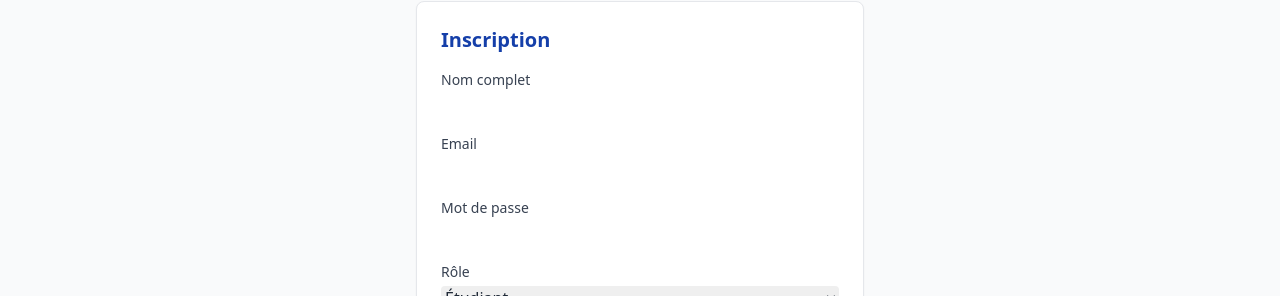
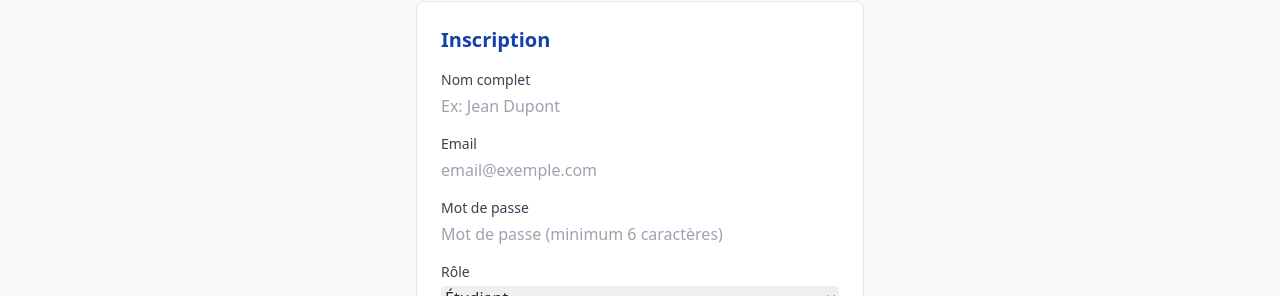
Before and after one commit to tidiane-dev-coding/Mon-frontend, a React (Vite) app: page /register in a window 1280 px wide. Shown: the part 280-576 px from the top of the page. Built offline with nearby package versions, Linux system fonts and the light colour scheme.

Commit message:
feat(auth): add placeholders and autocomplete to login/register

```diff
--- a/src/features/auth/LoginPage.tsx
+++ b/src/features/auth/LoginPage.tsx
@@ -64,11 +64,27 @@ export function LoginPage() {
           {/* Champs email et mot de passe */}
           <div>
             <label className="block text-sm font-medium text-gray-700">Email</label>
-            <input className="mt-1 w-full rounded border-gray-300 focus:ring-primary-500 focus:border-primary-500" type="email" value={email} onChange={e => setEmail(e.target.value)} required />
+            <input
+              className="mt-1 w-full rounded border-gray-300 focus:ring-primary-500 focus:border-primary-500"
+              type="email"
+              value={email}
+              onChange={e => setEmail(e.target.value)}
+              placeholder="email@exemple.com"
+              autoComplete="email"
+              required
+            />
           </div>
           <div>
             <label className="block text-sm font-medium text-gray-700">Mot de passe</label>
-            <input className="mt-1 w-full rounded border-gray-300 focus:ring-primary-500 focus:border-primary-500" type="password" value={password} onChange={e => setPassword(e.target.value)} required />
+            <input
+              className="mt-1 w-full rounded border-gray-300 focus:ring-primary-500 focus:border-primary-500"
+              type="password"
+              value={password}
+              onChange={e => setPassword(e.target.value)}
+              placeholder="Votre mot de passe"
+              autoComplete="current-password"
+              required
+            />
           </div>
           <div>
             <label className="block text-sm font-medium text-gray-700">Je suis</label>
--- a/src/features/auth/RegisterPage.tsx
+++ b/src/features/auth/RegisterPage.tsx
@@ -77,15 +77,38 @@ export function RegisterPage() {
           {/* Champs nom, email, mot de passe et rôle */}
           <div>
             <label className="block text-sm font-medium text-gray-700">Nom complet</label>
-            <input className="mt-1 w-full rounded border-gray-300 focus:ring-primary-500 focus:border-primary-500" value={name} onChange={e => setName(e.target.value)} required />
+            <input
+              className="mt-1 w-full rounded border-gray-300 focus:ring-primary-500 focus:border-primary-500"
+              value={name}
+              onChange={e => setName(e.target.value)}
+              placeholder="Ex: Jean Dupont"
+              autoComplete="name"
+              required
+            />
           </div>
           <div>
             <label className="block text-sm font-medium text-gray-700">Email</label>
-            <input className="mt-1 w-full rounded border-gray-300 focus:ring-primary-500 focus:border-primary-500" type="email" value={email} onChange={e => setEmail(e.target.value)} required />
+            <input
+              className="mt-1 w-full rounded border-gray-300 focus:ring-primary-500 focus:border-primary-500"
+              type="email"
+              value={email}
+              onChange={e => setEmail(e.target.value)}
+              placeholder="email@exemple.com"
+              autoComplete="email"
+              required
+            />
           </div>
           <div>
             <label className="block text-sm font-medium text-gray-700">Mot de passe</label>
-            <input className="mt-1 w-full rounded border-gray-300 focus:ring-primary-500 focus:border-primary-500" type="password" value={password} onChange={e => setPassword(e.target.value)} required />
+            <input
+              className="mt-1 w-full rounded border-gray-300 focus:ring-primary-500 focus:border-primary-500"
+              type="password"
+              value={password}
+              onChange={e => setPassword(e.target.value)}
+              placeholder="Mot de passe (minimum 6 caractères)"
+              autoComplete="new-password"
+              required
+            />
           </div>
           <div>
             <label className="block text-sm font-medium text-gray-700">Rôle</label>
```
